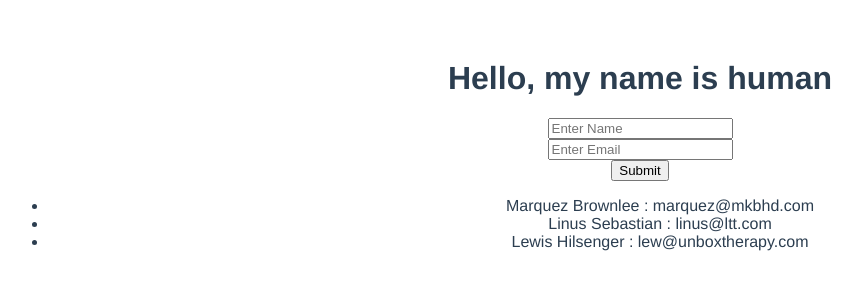
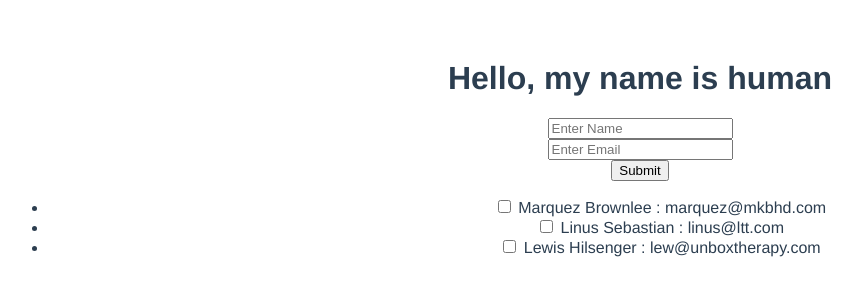
Before and after one commit to ParamosManuver/leap, a Vue app: page / in a window 1280 px wide. Shown: the top 300 px of the page, without its empty margins (0-862 px from the left). Built offline with nearby package versions, Linux system fonts and the light colour scheme.

Commit message:
implement contacted

```diff
--- a/src/components/Users.vue
+++ b/src/components/Users.vue
@@ -11,7 +11,9 @@
 
         <ul>
           <li v-for="user in users">
-            <span>
+            <input type="checkbox" class="toggle" v-model="user.contacted">
+            <!-- Bind to class contacted -->
+            <span :class="{contacted: user.contacted}">
               {{user.name}} : {{user.email}}
             </span>
           </li>
@@ -62,4 +64,7 @@ export default {
 </script>
 
 <style scoped>
+  .contacted{
+    text-decoration: line-through;
+  }
 </style>
```
